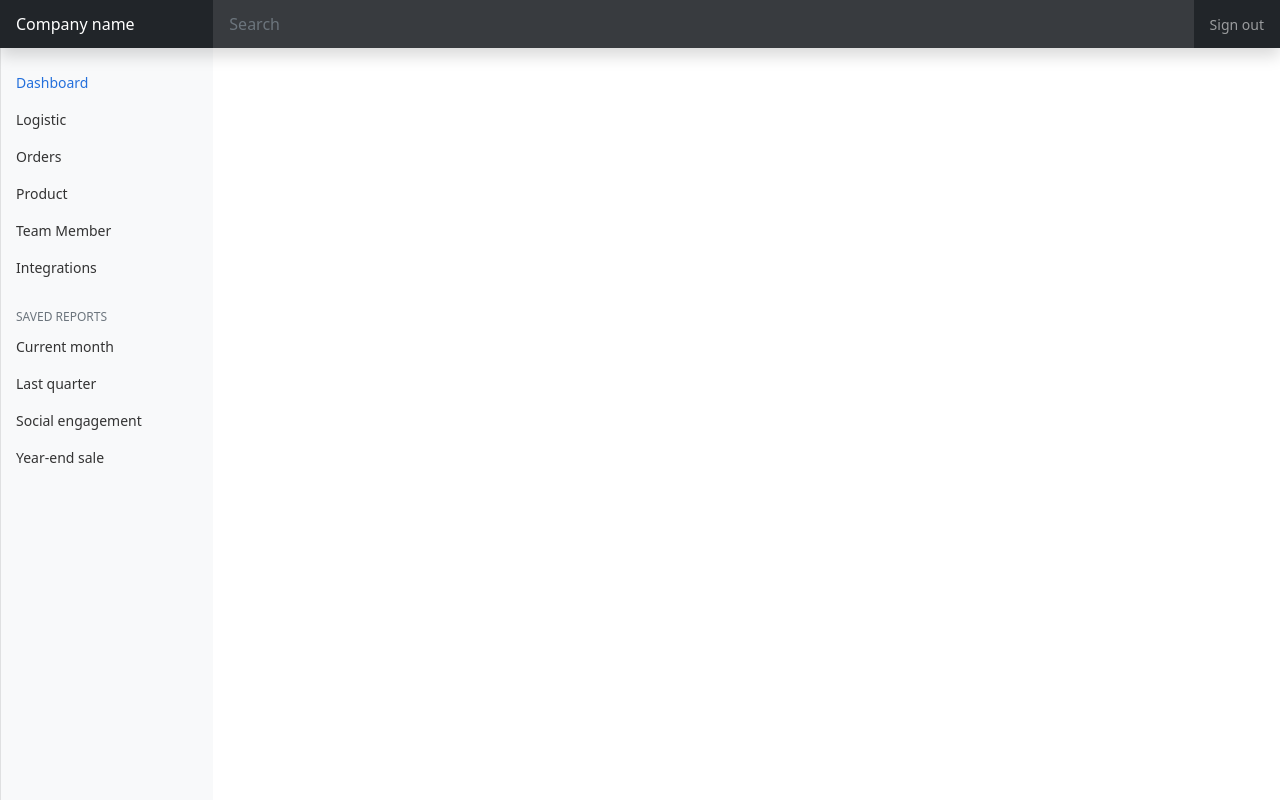
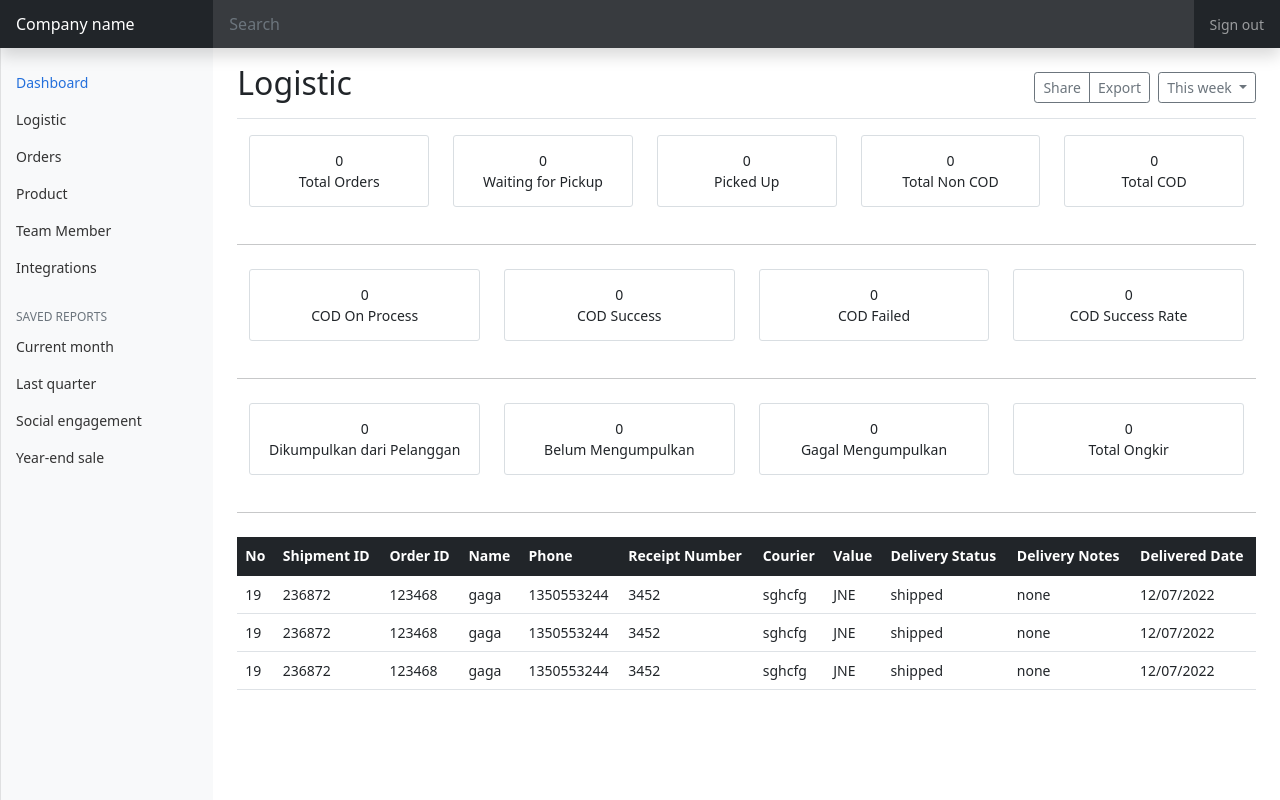
Before and after one commit to erfin0/contohvitb11042022, a Vue app: page /dashboard/logistic in a window 1280 px wide. Built offline with nearby package versions, Linux system fonts and the light colour scheme.

Commit message:
logistic page

```diff
--- /dev/null
+++ b/src/assets/css/logistic.css
@@ -0,0 +1,12 @@
+.div{
+    display: block;
+  }
+.overview {
+    text-align: center;
+}
+.box {
+    margin-bottom: 1.5em;
+    padding: 1em;
+    background-color: #fff;
+    border: 1px solid #d9dee2;
+    border-radius: 3px;}
--- a/src/assets/css/products.css
+++ b/src/assets/css/products.css
@@ -6,15 +6,22 @@
 }
 .box--primary{
   border: 1px;
-
 }
-.box{
-  margin-top: 30px;
-  margin-bottom: 30px;
-}
-  .btn{
+.btnA{
     margin-left: 5px;
     margin-right: 5px;
     margin-top: 10px;
     margin-bottom: 10px;
   }
+.div{
+  display: block;
+}
+.overview {
+  text-align: center;
+}
+.box {
+  margin-bottom: 1.5em;
+  padding: 1em;
+  background-color: #fff;
+  border: 1px solid #d9dee2;
+  border-radius: 3px;}
--- a/src/view/page/admin/Logistics.vue
+++ b/src/view/page/admin/Logistics.vue
@@ -1,5 +1,233 @@
 <template>
-  logistics
+<main class="col-md-9 ms-sm-auto col-lg-10 px-md-4">
+  <div class="d-flex justify-content-between flex-wrap flex-md-nowrap align-items-center pt-3 pb-2 mb-3 border-bottom">
+    <h1 class="h2">Logistic</h1>
+    <div class="btn-toolbar mb-2 mb-md-0">
+      <div class="btn-group me-2">
+        <button type="button" class="btn btn-sm btn-outline-secondary">Share</button>
+        <button type="button" class="btn btn-sm btn-outline-secondary">Export</button>
+      </div>
+      <button type="button" class="btn btn-sm btn-outline-secondary dropdown-toggle">
+        <span data-feather="calendar"></span>
+        This week
+      </button>
+    </div>
+  </div>
+
+ <div class="container">
+    <div class="row">
+      <div class="col-sm">
+        <div class="overview box box--primary">
+          <div class="overview__number overview__number--normal">0</div>
+            <div class="overview__label">
+              <div class="overview__label__name">
+                  <span class="overview__text">Total Orders</span>
+              </div>
+          </div>
+        </div>
+      </div>
+      <div class="col-sm">
+        <div class="overview box box--primary">
+          <div class="overview__number overview__number--normal">0</div>
+            <div class="overview__label">
+              <div class="overview__label__name">
+                  <span class="overview__text">Waiting for Pickup</span>
+              </div>
+            </div>
+          </div>
+        </div>
+      <div class="col-sm">
+        <div class="overview box box--primary">
+          <div class="overview__number overview__number--normal">0</div>
+            <div class="overview__label">
+              <div class="overview__label__name">
+                  <span class="overview__text">Picked Up</span>
+              </div>
+            </div>
+          </div>
+        </div>
+        <div class="col-sm">
+        <div class="overview box box--primary">
+          <div class="overview__number overview__number--normal">0</div>
+            <div class="overview__label">
+              <div class="overview__label__name">
+                  <span class="overview__text">Total Non COD</span>
+              </div>
+            </div>
+          </div>
+        </div>
+        <div class="col-sm">
+        <div class="overview box box--primary">
+          <div class="overview__number overview__number--normal">0</div>
+            <div class="overview__label">
+              <div class="overview__label__name">
+                  <span class="overview__text">Total COD</span>
+              </div>
+            </div>
+          </div>
+        </div>
+    </div>
+  </div>
+
+  <hr class="mb-4">
+
+  <div class="container">
+    <div class="row">
+      <div class="col-md-3 col-sm-6">
+        <div class="overview box box--primary">
+          <div class="overview__number overview__number--normal">0</div>
+            <div class="overview__label">
+              <div class="overview__label__name">
+                  <span class="overview__text">COD On Process</span>
+              </div>
+          </div>
+        </div>
+      </div>
+      <div class="col-md-3 col-sm-6">
+        <div class="overview box box--primary">
+          <div class="overview__number overview__number--normal">0</div>
+            <div class="overview__label">
+              <div class="overview__label__name">
+                  <span class="overview__text">COD Success</span>
+              </div>
+            </div>
+          </div>
+        </div>
+      <div class="col-md-3 col-sm-6">
+        <div class="overview box box--primary">
+          <div class="overview__number overview__number--normal">0</div>
+            <div class="overview__label">
+              <div class="overview__label__name">
+                  <span class="overview__text">COD Failed</span>
+              </div>
+            </div>
+          </div>
+        </div>
+        <div class="col-md-3 col-sm-6">
+        <div class="overview box box--primary">
+          <div class="overview__number overview__number--normal">0</div>
+            <div class="overview__label">
+              <div class="overview__label__name">
+                  <span class="overview__text">COD Success Rate</span>
+              </div>
+            </div>
+          </div>
+        </div>
+    </div>
+  </div>
+
+<hr class="mb-4">
+
+  <div class="container">
+    <div class="row">
+      <div class="col-md-3 col-sm-6">
+        <div class="overview box box--primary">
+          <div class="overview__number overview__number--normal">0</div>
+            <div class="overview__label">
+              <div class="overview__label__name">
+                  <span class="overview__text">Dikumpulkan dari Pelanggan</span>
+              </div>
+          </div>
+        </div>
+      </div>
+      <div class="col-md-3 col-sm-6">
+        <div class="overview box box--primary">
+          <div class="overview__number overview__number--normal">0</div>
+            <div class="overview__label">
+              <div class="overview__label__name">
+                  <span class="overview__text">Belum Mengumpulkan</span>
+              </div>
+            </div>
+          </div>
+        </div>
+      <div class="col-md-3 col-sm-6">
+        <div class="overview box box--primary">
+          <div class="overview__number overview__number--normal">0</div>
+            <div class="overview__label">
+              <div class="overview__label__name">
+                  <span class="overview__text">Gagal Mengumpulkan</span>
+              </div>
+            </div>
+          </div>
+        </div>
+        <div class="col-md-3 col-sm-6">
+        <div class="overview box box--primary">
+          <div class="overview__number overview__number--normal">0</div>
+            <div class="overview__label">
+              <div class="overview__label__name">
+                  <span class="overview__text">Total Ongkir</span>
+              </div>
+            </div>
+          </div>
+        </div>
+    </div>
+  </div>
+
+<hr class="mb-4">
+
+    <div class="logistic-table">
+    <div class="table-responsive">
+        <table class="table">
+          <thead class="table-dark">
+            <tr>
+              <th scope="col">No</th>
+              <th scope="col">Shipment ID</th>
+              <th scope="col">Order ID</th>
+              <th scope="col">Name</th>
+              <th scope="col">Phone</th>
+              <th scope="col">Receipt Number</th>
+              <th scope="col">Courier</th>
+              <th scope="col">Value</th>
+              <th scope="col">Delivery Status</th>
+              <th scope="col">Delivery Notes</th>
+              <th scope="col">Delivered Date</th>
+            </tr>
+          </thead>
+          <tbody>
+            <tr>
+              <td>19</td>
+              <td>236872</td>
+              <td>123468</td>
+              <td>gaga</td>
+              <td>1350553244</td>
+              <td>3452</td>
+              <td>sghcfg</td>
+              <td>JNE</td>
+              <td>shipped</td>
+              <td>none</td>
+              <td>12/07/2022</td>
+            </tr>
+             <tr>
+              <td>19</td>
+              <td>236872</td>
+              <td>123468</td>
+              <td>gaga</td>
+              <td>1350553244</td>
+              <td>3452</td>
+              <td>sghcfg</td>
+              <td>JNE</td>
+              <td>shipped</td>
+              <td>none</td>
+              <td>12/07/2022</td>
+            </tr>
+             <tr>
+              <td>19</td>
+              <td>236872</td>
+              <td>123468</td>
+              <td>gaga</td>
+              <td>1350553244</td>
+              <td>3452</td>
+              <td>sghcfg</td>
+              <td>JNE</td>
+              <td>shipped</td>
+              <td>none</td>
+              <td>12/07/2022</td>
+            </tr>
+          </tbody>
+        </table>
+      </div>
+  </div>
+</main>
 </template>
 
 <script>
@@ -7,5 +235,5 @@
 </script>
 
 <style>
-
+@import '../../../assets/css/logistic.css';
 </style>
--- a/src/view/page/admin/Orders.vue
+++ b/src/view/page/admin/Orders.vue
@@ -73,16 +73,17 @@
           <span>Add Products</span>
           <i class="fa-solid fa-plus"></i>
         </a>
-      <button class="btn btn-secondary btn-sm">Export</button>
-      <button class="btn btn-secondary btn-sm">Barcode</button>
-      <button class="btn btn-secondary btn-sm">Upload Receipt Number</button>
+      <button class="btn btn-secondary btn-sm btnA">Export</button>
+      <button class="btn btn-secondary btn-sm btnA">Barcode</button>
+      <button class="btn btn-secondary btn-sm btnA">Upload Receipt Number</button>
       </div>
     </div>
   </div>
 </div>
 
 
-  <div class="productlist-table">
+
+  <div class="orders-table">
     <div class="table-responsive">
         <table class="table">
           <thead class="table-dark">
@@ -132,6 +133,39 @@
               <td>eradva</td>
               <td>ergaed</td>
             </tr>
+            <tr>
+              <td>1982</td>
+              <td>haha hihi</td>
+              <td>Bandung</td>
+              <td>shipped</td>
+              <td>paid</td>
+              <td>04/10/2022</td>
+              <td>70%</td>
+              <td>eradva</td>
+              <td>ergaed</td>
+            </tr>
+            <tr>
+              <td>1982</td>
+              <td>haha hihi</td>
+              <td>Bandung</td>
+              <td>shipped</td>
+              <td>paid</td>
+              <td>04/10/2022</td>
+              <td>70%</td>
+              <td>eradva</td>
+              <td>ergaed</td>
+            </tr>
+            <tr>
+              <td>1982</td>
+              <td>haha hihi</td>
+              <td>Bandung</td>
+              <td>shipped</td>
+              <td>paid</td>
+              <td>04/10/2022</td>
+              <td>70%</td>
+              <td>eradva</td>
+              <td>ergaed</td>
+            </tr>
           </tbody>
         </table>
       </div>
--- a/src/view/page/admin/Products.vue
+++ b/src/view/page/admin/Products.vue
@@ -59,17 +59,17 @@
   <div class="row">
     <div class="col-xs-6 col-md-5">
      <div class="table-actions d-flex align-items-center flex-wrap">
-        <a href="#" class="btn btn-primary btn-sm flex-center mr-2" role="button" data-bs-toggle="button">
+        <a href="#" class="btn btn-primary btn-sm flex-center mr-2 btnA" role="button" data-bs-toggle="button">
           <span>Add Products</span>
           <i class="fa-solid fa-plus"></i>
         </a>
-        <button class="btn btn-secondary btn-sm btn-icon btn-icon-danger">
+        <button class="btn btn-secondary btn-sm btnA">
            <span>Delete</span>
           <i class="fa-solid fa-trash"></i>
         </button>
-      <button class="btn btn-secondary btn-sm">Action</button>
-      <button class="btn btn-secondary btn-sm">Export</button>
-      <button class="btn btn-secondary btn-sm">Import</button>
+      <button class="btn btn-secondary btn-sm btnA">Action</button>
+      <button class="btn btn-secondary btn-sm btnA">Export</button>
+      <button class="btn btn-secondary btn-sm btnA">Import</button>
       </div>
     </div>
   </div>
```
